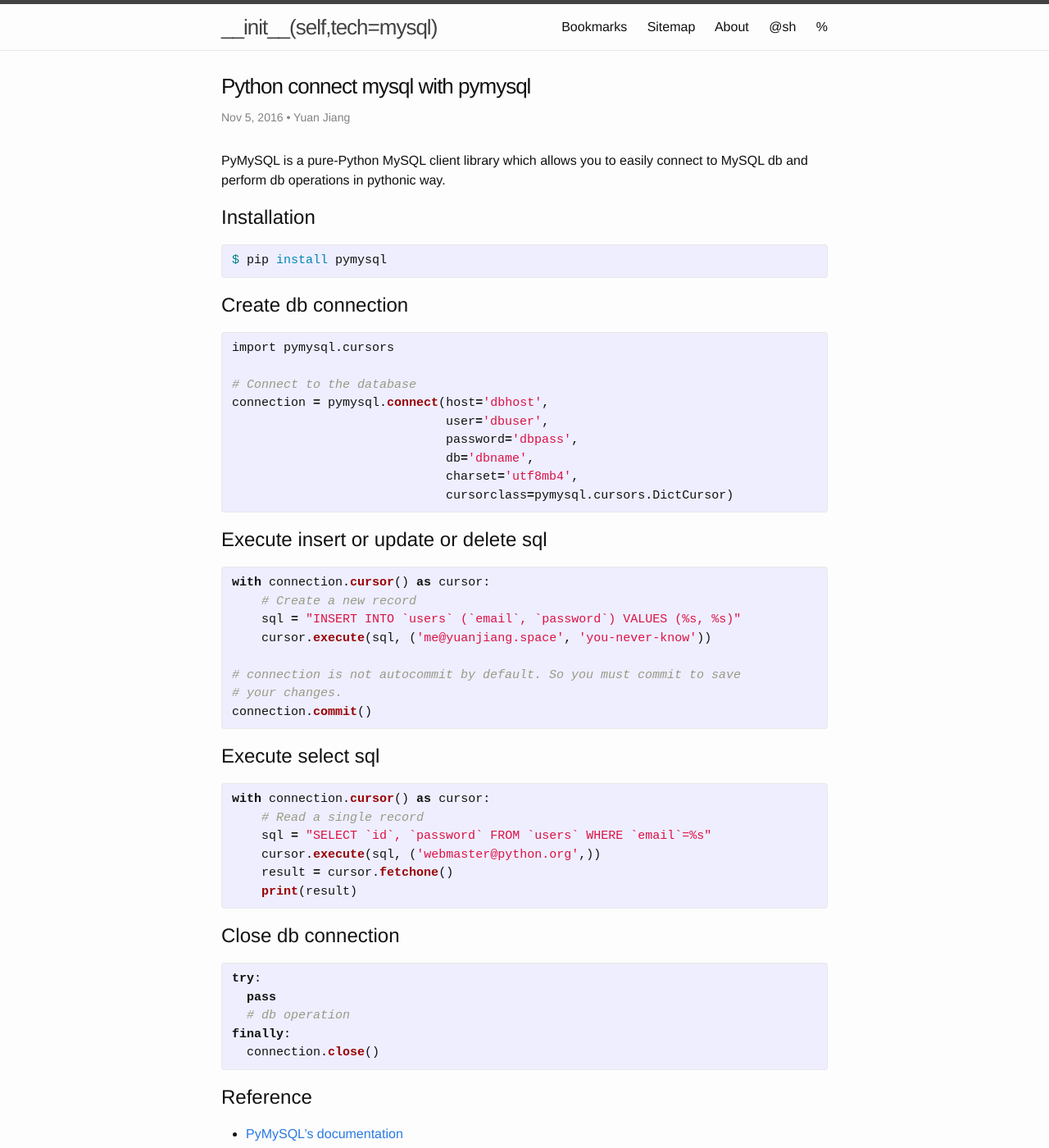
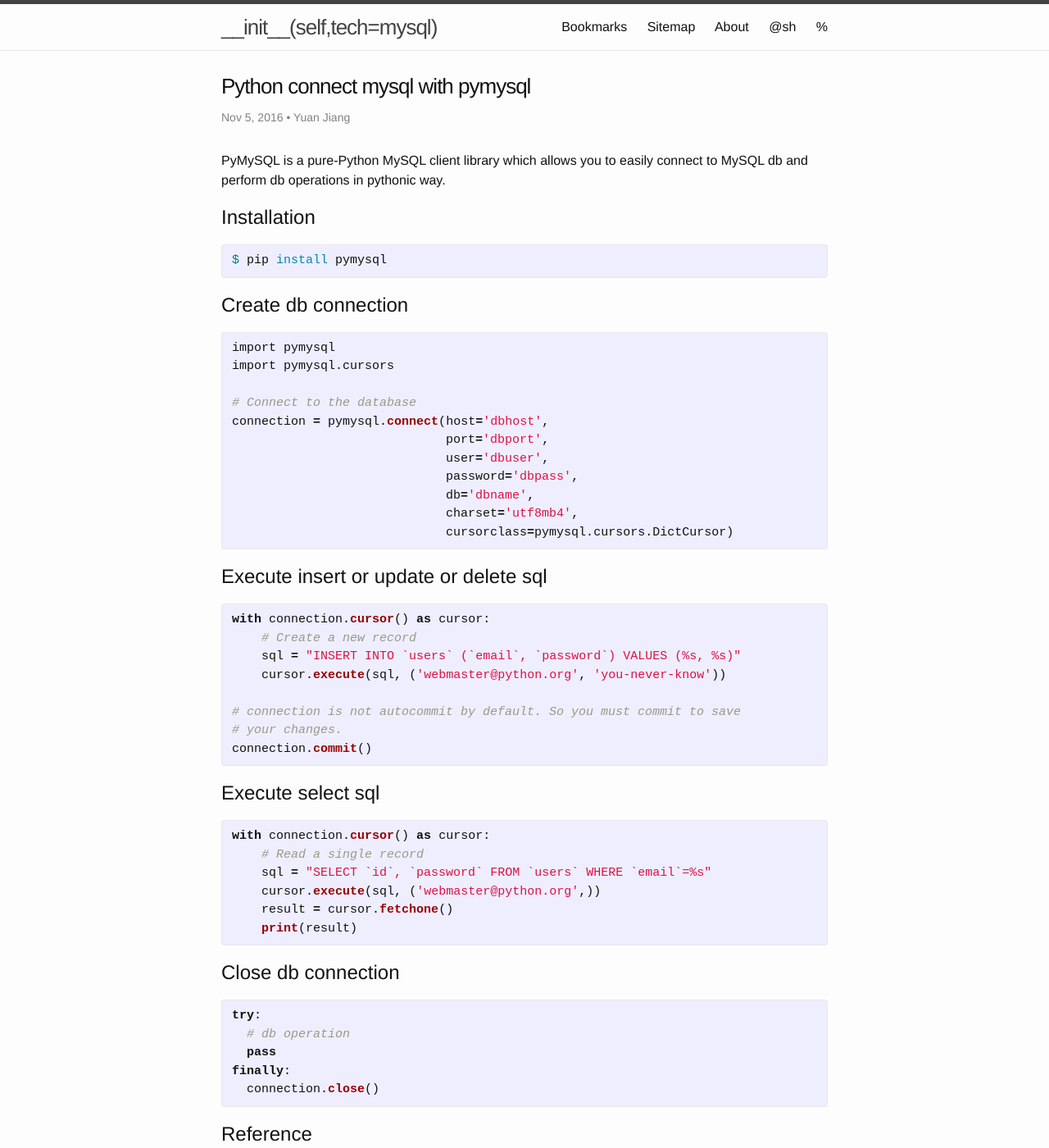
Before and after one commit to yuan-jiang/yuan-jiang.github.io, a Jekyll site: the page built from _posts/2016-11-05-python-connect-mysql-with-pymysql.md, in a window 1280 px wide and 1400 px high. Shown: the whole window at 82% size. Built offline with Jekyll 4.4.1, drawn with Linux system fonts in a browser that asks for light colours; comment, search, counter and statistics services are not loaded.

Commit message:
Update 2016-11-05-python-connect-mysql-with-pymysql.md

```diff
--- a/_posts/2016-11-05-python-connect-mysql-with-pymysql.md
+++ b/_posts/2016-11-05-python-connect-mysql-with-pymysql.md
@@ -15,10 +15,12 @@ $ pip install pymysql
 
 # Create db connection
 {% highlight python %}
+import pymysql
 import pymysql.cursors
 
 # Connect to the database
 connection = pymysql.connect(host='dbhost',
+                             port='dbport',
                              user='dbuser',
                              password='dbpass',
                              db='dbname',
@@ -31,7 +33,7 @@ connection = pymysql.connect(host='dbhost',
 with connection.cursor() as cursor:
     # Create a new record
     sql = "INSERT INTO `users` (`email`, `password`) VALUES (%s, %s)"
-    cursor.execute(sql, ('me@yuanjiang.space', 'you-never-know'))
+    cursor.execute(sql, ('webmaster@python.org', 'you-never-know'))
 
 # connection is not autocommit by default. So you must commit to save
 # your changes.
@@ -51,8 +53,8 @@ with connection.cursor() as cursor:
 # Close db connection
 {% highlight python %}
 try:
+  # db operation
   pass
-  # db operation
 finally:
   connection.close()
 {% endhighlight %}
```
